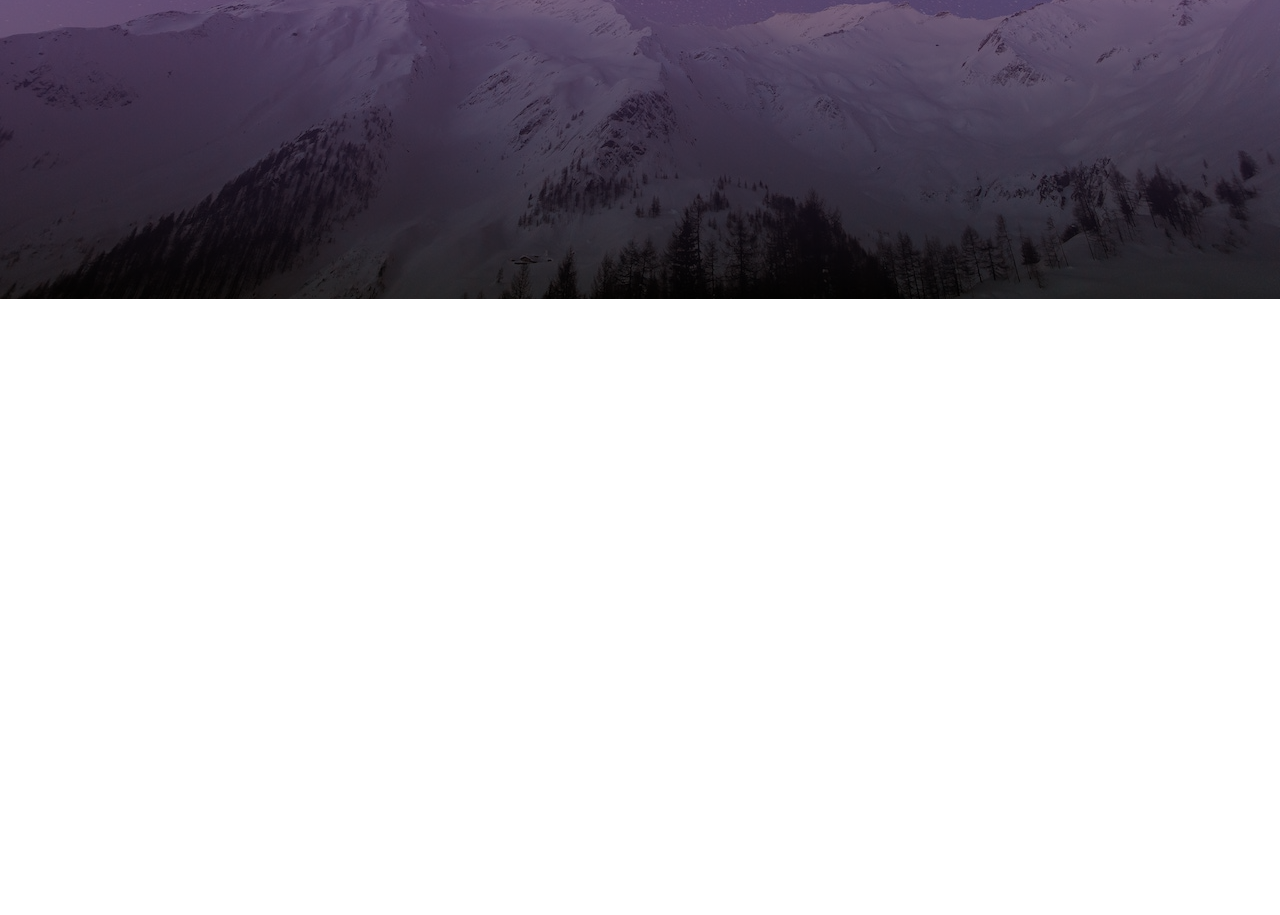
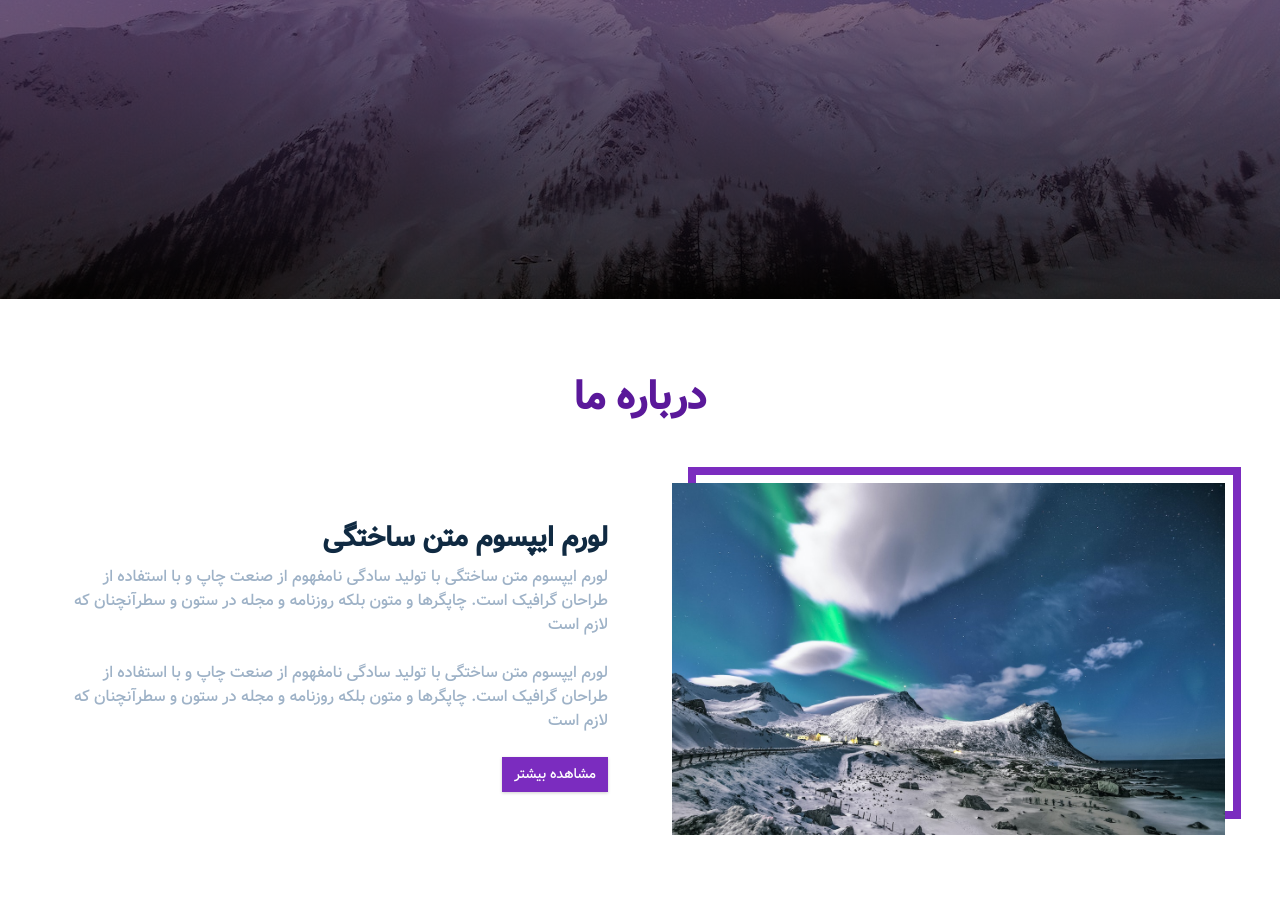
Before and after one commit to cyan1992/Flex, a plain HTML site: page index.html in a window 1280 px wide. Shown: the part 501-1416 px from the top of the page. Before the commit the page ends 800 px from the top, so only its background shows below. Drawn offline with nearby package versions, Linux system fonts and the light colour scheme.

Commit message:
About Section Added. Styles and HTML

```diff
--- a/index.html
+++ b/index.html
@@ -1,5 +1,5 @@
 <!DOCTYPE html>
-<html lang="en">
+<html lang="fa" dir="rtl">
 
 <head>
     <meta charset="UTF-8">
@@ -14,6 +14,7 @@
 </head>
 
 <body>
+    <!-- Header [Navigation and Hero]-->
     <section class="hero">
         <div class="hero_banner">
             <h1>لورم ایپسوم متن ساختگی نامفهوم از صنعت چاپ</h1>
@@ -24,8 +25,36 @@
             </p>
             <a href="#" class="btn btn_hero">مشاهده بیشتر</a>
         </div>
+    </section>
+    <!-- Header [Navigation and Hero]-->
 
-    </section>
+    <!-- About Section -->
+     <section class="section">
+        <div class="section_title">
+            <h2>درباره ما</h2>
+        </div>
+        <section class="section_center about_center">
+            <article class="about_article_image">
+                <img class="about_image" src="./src/images/jpg/about.jpg" alt="about image">
+            </article>
+
+            <article class="about_info">
+                <h3 class="about_info_title">لورم ایپسوم متن ساختگی</h3>
+                <p>
+                    لورم ایپسوم متن ساختگی با تولید سادگی نامفهوم از صنعت
+                    چاپ و با استفاده از طراحان گرافیک است. چاپگرها و متون
+                    بلکه روزنامه و مجله در ستون و سطرآنچنان که لازم است
+                </p>
+                <p>
+                    لورم ایپسوم متن ساختگی با تولید سادگی نامفهوم از صنعت
+                    چاپ و با استفاده از طراحان گرافیک است. چاپگرها و متون
+                    بلکه روزنامه و مجله در ستون و سطرآنچنان که لازم است
+                </p>
+                <a class="btn" href="#">مشاهده بیشتر</a>
+            </article>
+        </section>
+     </section>
+    <!-- About Section -->
 </body>
 
 </html>
--- a/style/style.css
+++ b/style/style.css
@@ -55,6 +55,10 @@ a{
     text-decoration: none;
 }
 
+ul {
+    list-style-type: none;
+}
+
 img {
     width: 100%;
     display: block;
@@ -66,7 +70,7 @@ h1, h2, h3, h4 {
 }
 
 p {
-    margin-bottom: 2.5rem;
+    margin-bottom: 1.5rem;
     color: var(--Grey2_color);
 }
 
@@ -96,12 +100,37 @@ p {
     font-size:  0.875rem;
     border:  2px solid transparent;
     cursor: pointer;
+    padding: 5px 10px;
     box-shadow: 0 1px 3px rgba(0, 0, 0, 0.2);
 }
 
 .btn:hover{
     color: var(--main_color);
     background-color: var(--white_color);
+    border: solid 2px var(--main_color);
+}
+
+.section{
+    padding: 5rem 0;
+}
+
+.section_title {
+    text-align: center;
+    margin-bottom: 4rem;
+    color: var(--main_color);
+}
+
+.section_cnter{
+    width: 90vw;
+    margin: 0 auto;
+}
+
+@media screen and (min-width: 992px) {
+    .section_center {
+        width: 95vw;
+        max-width: 1170px;
+        margin: 0 auto;
+    }
 }
 
 /* Hero Section */
@@ -162,3 +191,52 @@ p {
         background: linear-gradient(rgba(186, 125, 255, 0.7), rgba(0, 0, 0, 0.7)), url(../src/images/jpg/main.jpg) center/cover no-repeat;
     }
 }
+
+/* About Section */
+
+.about_article_image {
+    margin-bottom: 2rem;
+}
+
+.about_info_title{
+    color: var(--Grey4_color);
+}
+
+@media screen and (min-width:992px) {
+    .about_center{
+        display: flex;
+        justify-content: space-between;
+    }
+
+    .about_article_image{
+        margin-bottom: 0;
+    }
+
+    .about_article_image, .about_info{
+        flex: 0 0 calc(50% - 2rem);
+        align-self: center;
+    }
+}
+
+@media screen and (min-width: 1170px) {
+    .about_article_image{
+        position: relative;
+    }
+    .about_article_image::before{
+        content: "";
+        border: 0.5rem solid var(--second_color);
+        width: 100%;
+        height: 100%;
+        position: absolute;
+        box-sizing: border-box;
+        top: -1rem;
+        right: -1rem;
+        z-index: -1;
+    }
+}
+
+@media screen and (max-width: 992px) {
+    .about_article_image, .about_info{
+        padding: 20px;
+    }
+}
```
Also changed, not shown: src/images/jpg/about.jpg (added).
